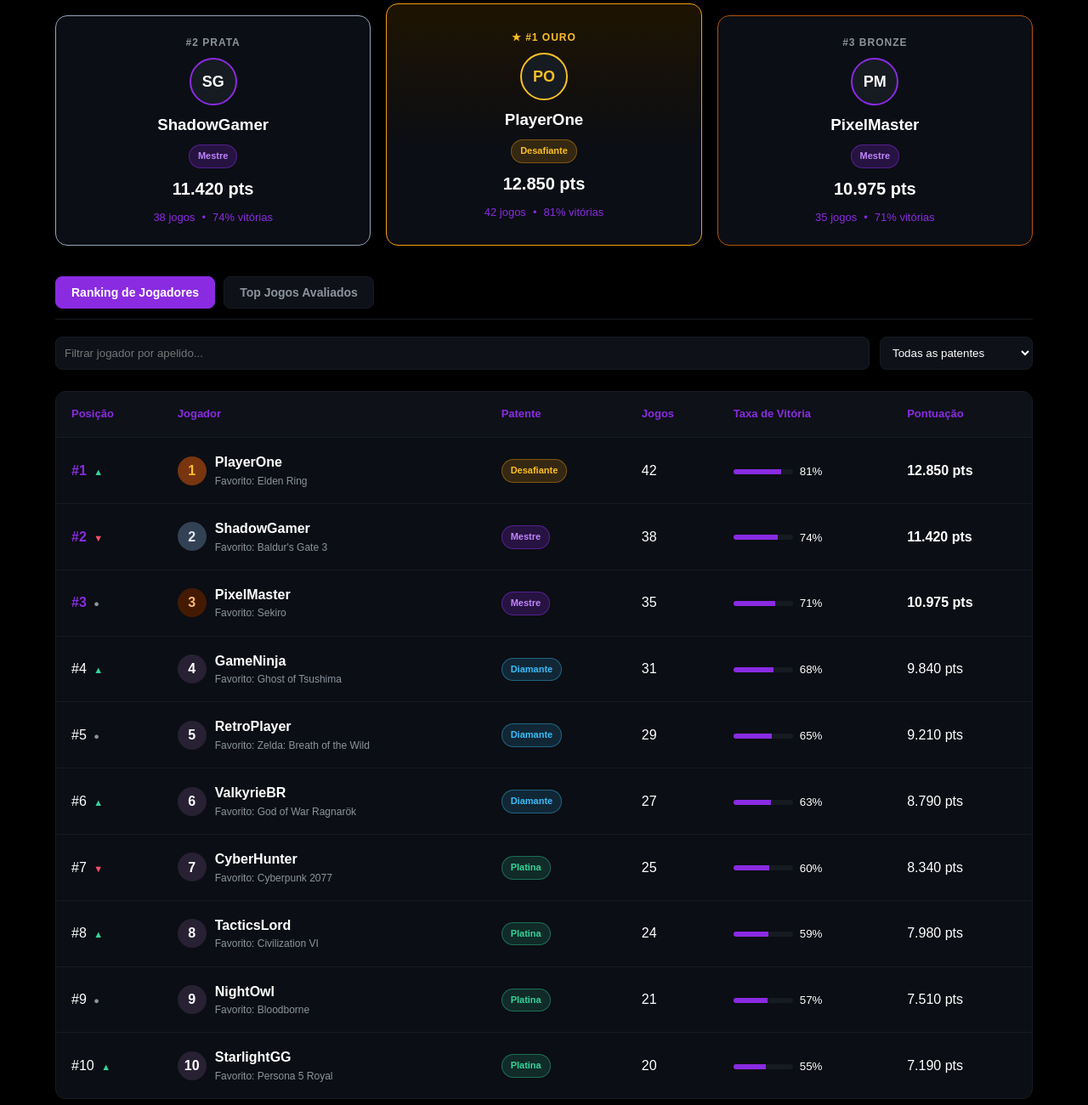
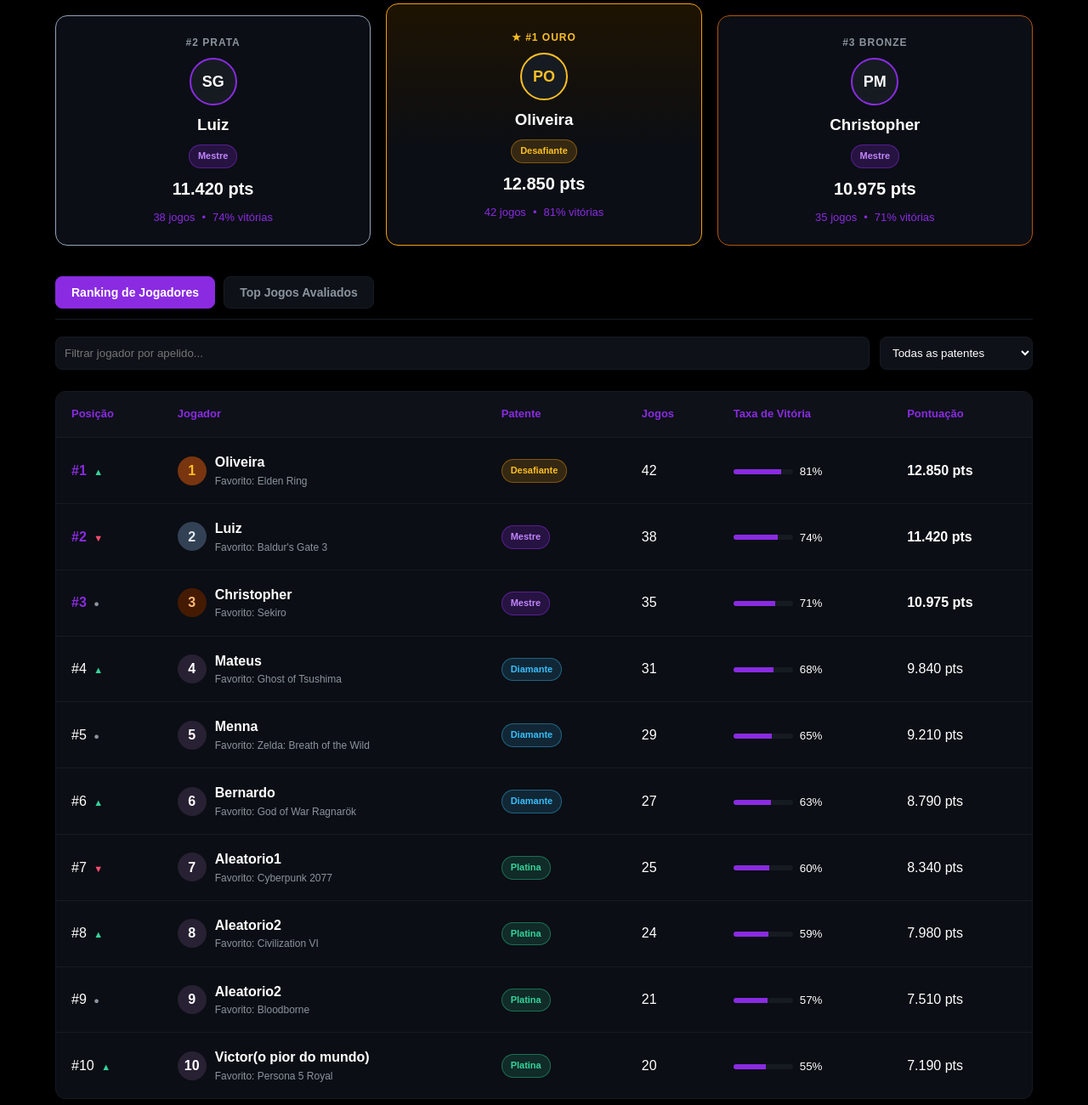
Before and after one commit to luiz-rezende/Game-Hub, a plain HTML site: page ranking.html in a window 1280 px wide. Shown: the part 480-1780 px from the top of the page at 85% size. Drawn offline with Linux system fonts and the light colour scheme.

Commit message:
Update player names in ranking.html

```diff
--- a/ranking.html
+++ b/ranking.html
@@ -60,7 +60,7 @@
       <article class="podium-card silver">
         <span class="podium-rank">#2 PRATA</span>
         <div class="podium-avatar">SG</div>
-        <h3>ShadowGamer</h3>
+        <h3>Luiz</h3>
         <span class="rank-badge badge-mestre">Mestre</span>
         <p class="podium-points">11.420 pts</p>
         <div class="podium-meta">
@@ -73,7 +73,7 @@
       <article class="podium-card gold">
         <span class="podium-rank">★ #1 OURO</span>
         <div class="podium-avatar">PO</div>
-        <h3>PlayerOne</h3>
+        <h3>Oliveira</h3>
         <span class="rank-badge badge-desafiante">Desafiante</span>
         <p class="podium-points">12.850 pts</p>
         <div class="podium-meta">
@@ -86,7 +86,7 @@
       <article class="podium-card bronze">
         <span class="podium-rank">#3 BRONZE</span>
         <div class="podium-avatar">PM</div>
-        <h3>PixelMaster</h3>
+        <h3>Christopher</h3>
         <span class="rank-badge badge-mestre">Mestre</span>
         <p class="podium-points">10.975 pts</p>
         <div class="podium-meta">
@@ -137,7 +137,7 @@
           <tbody>
             <tr data-patente="Desafiante">
               <td class="position">#1 <span class="trend up" title="Subiu 1 posição">▲</span></td>
-              <td><div class="player"><span class="avatar gold-bg">1</span><div>PlayerOne<small class="player-sub">Favorito: Elden Ring</small></div></div></td>
+              <td><div class="player"><span class="avatar gold-bg">1</span><div>Oliveira<small class="player-sub">Favorito: Elden Ring</small></div></div></td>
               <td><span class="rank-badge badge-desafiante">Desafiante</span></td>
               <td>42</td>
               <td><div class="winrate-bar"><span style="width: 81%"></span></div><small>81%</small></td>
@@ -145,7 +145,7 @@
             </tr>
             <tr data-patente="Mestre">
               <td class="position">#2 <span class="trend down" title="Caiu 1 posição">▼</span></td>
-              <td><div class="player"><span class="avatar silver-bg">2</span><div>ShadowGamer<small class="player-sub">Favorito: Baldur's Gate 3</small></div></div></td>
+              <td><div class="player"><span class="avatar silver-bg">2</span><div>Luiz<small class="player-sub">Favorito: Baldur's Gate 3</small></div></div></td>
               <td><span class="rank-badge badge-mestre">Mestre</span></td>
               <td>38</td>
               <td><div class="winrate-bar"><span style="width: 74%"></span></div><small>74%</small></td>
@@ -153,7 +153,7 @@
             </tr>
             <tr data-patente="Mestre">
               <td class="position">#3 <span class="trend neutral" title="Manteve posição">●</span></td>
-              <td><div class="player"><span class="avatar bronze-bg">3</span><div>PixelMaster<small class="player-sub">Favorito: Sekiro</small></div></div></td>
+              <td><div class="player"><span class="avatar bronze-bg">3</span><div>Christopher<small class="player-sub">Favorito: Sekiro</small></div></div></td>
               <td><span class="rank-badge badge-mestre">Mestre</span></td>
               <td>35</td>
               <td><div class="winrate-bar"><span style="width: 71%"></span></div><small>71%</small></td>
@@ -161,7 +161,7 @@
             </tr>
             <tr data-patente="Diamante">
               <td>#4 <span class="trend up" title="Subiu 2 posições">▲</span></td>
-              <td><div class="player"><span class="avatar">4</span><div>GameNinja<small class="player-sub">Favorito: Ghost of Tsushima</small></div></div></td>
+              <td><div class="player"><span class="avatar">4</span><div>Mateus<small class="player-sub">Favorito: Ghost of Tsushima</small></div></div></td>
               <td><span class="rank-badge badge-diamante">Diamante</span></td>
               <td>31</td>
               <td><div class="winrate-bar"><span style="width: 68%"></span></div><small>68%</small></td>
@@ -169,7 +169,7 @@
             </tr>
             <tr data-patente="Diamante">
               <td>#5 <span class="trend neutral" title="Manteve posição">●</span></td>
-              <td><div class="player"><span class="avatar">5</span><div>RetroPlayer<small class="player-sub">Favorito: Zelda: Breath of the Wild</small></div></div></td>
+              <td><div class="player"><span class="avatar">5</span><div>Menna<small class="player-sub">Favorito: Zelda: Breath of the Wild</small></div></div></td>
               <td><span class="rank-badge badge-diamante">Diamante</span></td>
               <td>29</td>
               <td><div class="winrate-bar"><span style="width: 65%"></span></div><small>65%</small></td>
@@ -177,7 +177,7 @@
             </tr>
             <tr data-patente="Diamante">
               <td>#6 <span class="trend up" title="Subiu 1 posição">▲</span></td>
-              <td><div class="player"><span class="avatar">6</span><div>ValkyrieBR<small class="player-sub">Favorito: God of War Ragnarök</small></div></div></td>
+              <td><div class="player"><span class="avatar">6</span><div>Bernardo<small class="player-sub">Favorito: God of War Ragnarök</small></div></div></td>
               <td><span class="rank-badge badge-diamante">Diamante</span></td>
               <td>27</td>
               <td><div class="winrate-bar"><span style="width: 63%"></span></div><small>63%</small></td>
@@ -185,7 +185,7 @@
             </tr>
             <tr data-patente="Platina">
               <td>#7 <span class="trend down" title="Caiu 2 posições">▼</span></td>
-              <td><div class="player"><span class="avatar">7</span><div>CyberHunter<small class="player-sub">Favorito: Cyberpunk 2077</small></div></div></td>
+              <td><div class="player"><span class="avatar">7</span><div>Aleatorio1<small class="player-sub">Favorito: Cyberpunk 2077</small></div></div></td>
               <td><span class="rank-badge badge-platina">Platina</span></td>
               <td>25</td>
               <td><div class="winrate-bar"><span style="width: 60%"></span></div><small>60%</small></td>
@@ -193,7 +193,7 @@
             </tr>
             <tr data-patente="Platina">
               <td>#8 <span class="trend up" title="Subiu 3 posições">▲</span></td>
-              <td><div class="player"><span class="avatar">8</span><div>TacticsLord<small class="player-sub">Favorito: Civilization VI</small></div></div></td>
+              <td><div class="player"><span class="avatar">8</span><div>Aleatorio2<small class="player-sub">Favorito: Civilization VI</small></div></div></td>
               <td><span class="rank-badge badge-platina">Platina</span></td>
               <td>24</td>
               <td><div class="winrate-bar"><span style="width: 59%"></span></div><small>59%</small></td>
@@ -201,7 +201,7 @@
             </tr>
             <tr data-patente="Platina">
               <td>#9 <span class="trend neutral" title="Manteve posição">●</span></td>
-              <td><div class="player"><span class="avatar">9</span><div>NightOwl<small class="player-sub">Favorito: Bloodborne</small></div></div></td>
+              <td><div class="player"><span class="avatar">9</span><div>Aleatorio2<small class="player-sub">Favorito: Bloodborne</small></div></div></td>
               <td><span class="rank-badge badge-platina">Platina</span></td>
               <td>21</td>
               <td><div class="winrate-bar"><span style="width: 57%"></span></div><small>57%</small></td>
@@ -209,7 +209,7 @@
             </tr>
             <tr data-patente="Platina">
               <td>#10 <span class="trend up" title="Entrou no Top 10">▲</span></td>
-              <td><div class="player"><span class="avatar">10</span><div>StarlightGG<small class="player-sub">Favorito: Persona 5 Royal</small></div></div></td>
+              <td><div class="player"><span class="avatar">10</span><div>Victor(o pior do mundo)<small class="player-sub">Favorito: Persona 5 Royal</small></div></div></td>
               <td><span class="rank-badge badge-platina">Platina</span></td>
               <td>20</td>
               <td><div class="winrate-bar"><span style="width: 55%"></span></div><small>55%</small></td>
@@ -333,7 +333,7 @@
       </div>
     </div>
     <div class="footer-bottom">© 2026 GameHub. Todos os direitos reservados.</div>
-  </footer>
+  </footer>n
   <script src="script.js"></script>
 </body>
 </html>
```
